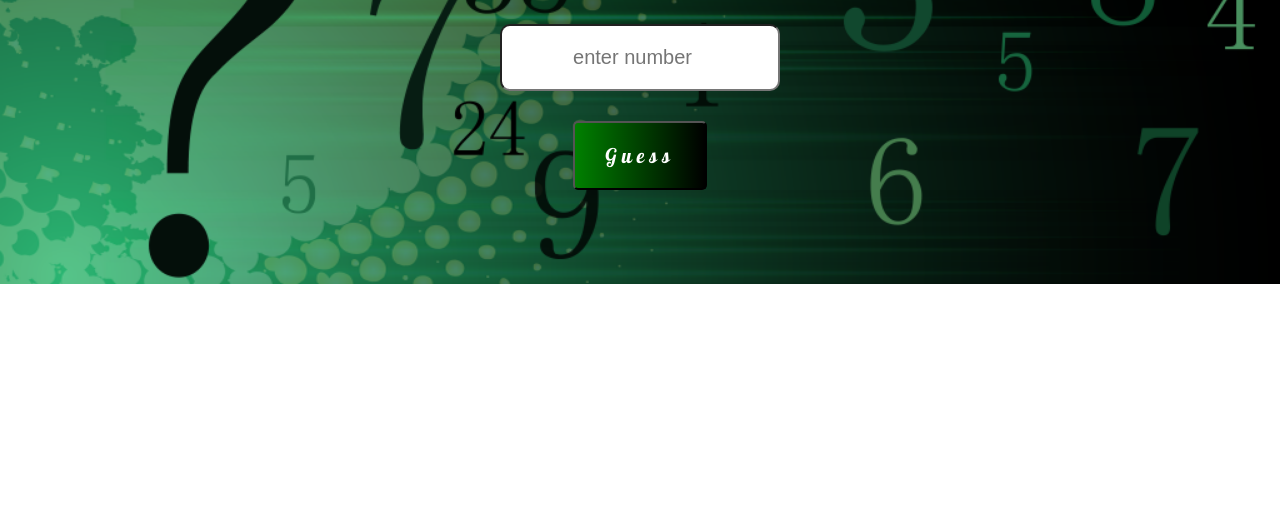
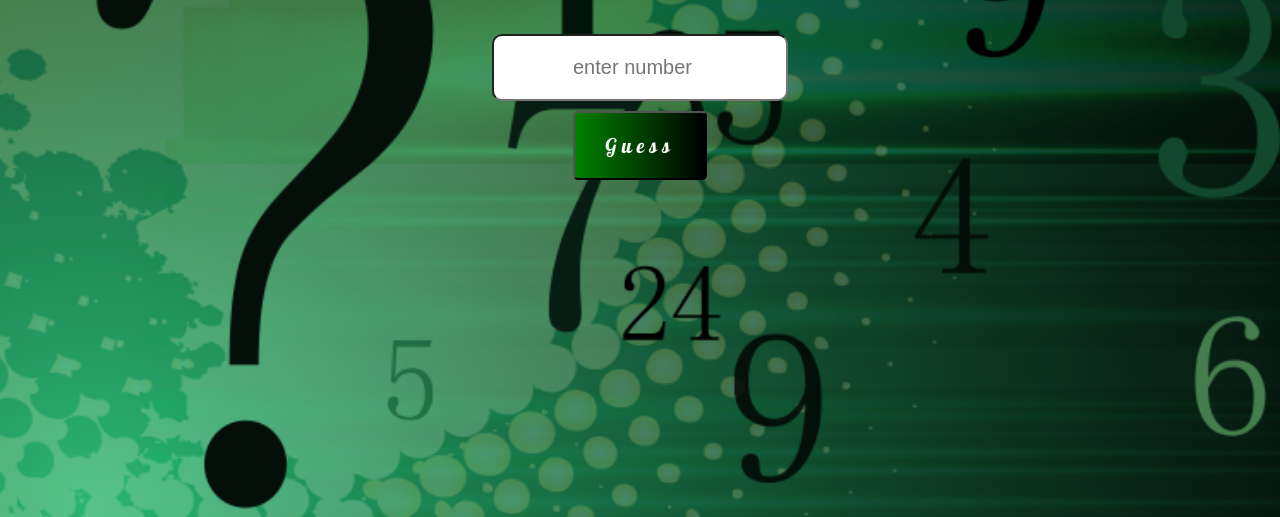
Before and after one commit to khadijatulkubra1998/guessGame, a plain HTML site: page easy.html in a window 1280 px wide. Shown: the part 341-858 px from the top of the page. Before the commit the page ends 800 px from the top, so only its background shows below. Drawn offline with Linux system fonts and the light colour scheme.

Commit message:
Add files via upload

```diff
--- a/easy.css
+++ b/easy.css
@@ -1,6 +1,5 @@
 body {
     text-align: center;
-    margin: 50px;
     background-image: url(image/unnamed.png);
     background-repeat: no-repeat;
     background-size: cover;
@@ -9,6 +8,7 @@ body {
     display: flex;
     align-items: center;
     flex-direction: column;
+    height: 700px;
 }
 
 h1 {
@@ -16,6 +16,7 @@ h1 {
     font-family: 'Dancing Script', cursive;
     text-shadow: 2px 2px 2px black;
 }
+
 h3 {
     font-size: 40px;
     font-family: 'Dancing Script', cursive;
@@ -30,12 +31,12 @@ input {
     font-size: 20px;
     outline: none;
     display: block;
-    margin: auto;
     border-radius: 10px;
+    margin-top: 10px;
 }
 
 button {
-    margin-top: 30px;
+    margin-top: 10px;
     padding: 20px;
     padding-left: 30px;
     padding-right: 30px;
@@ -46,6 +47,7 @@ button {
     letter-spacing: 5px;
     border-radius: 5px;
 }
+
 @media screen and (min-width: 320px) and (max-width: 420px) {
     h1 {
         font-size: 30px;
@@ -54,7 +56,6 @@ button {
         font-size: 20px;
     }
     input {
-        margin: auto;
         font-size: 8px;
         padding-right: 50px;
         padding-left: 50px;
@@ -64,13 +65,3 @@ button {
         padding: 10px;
     }
 }
-@media screen and (min-width: 421px) and (max-width: 805px) {
-    input {
-        margin: auto;
-    }
-}
-@media screen and (min-width: 806px) and (max-width: 1024px) {
-    input{
-        margin: auto;
-    }
-}
--- a/hard.css
+++ b/hard.css
@@ -1,6 +1,5 @@
 body {
     text-align: center;
-    margin: 50px;
     background-image: url(image/unnamed.png);
     background-repeat: no-repeat;
     background-size: cover;
@@ -9,6 +8,7 @@ body {
     display: flex;
     align-items: center;
     flex-direction: column;
+    height: 700px;
 }
 
 h1 {
@@ -16,6 +16,7 @@ h1 {
     font-family: 'Dancing Script', cursive;
     text-shadow: 2px 2px 2px black;
 }
+
 h3 {
     font-size: 40px;
     font-family: 'Dancing Script', cursive;
@@ -30,12 +31,12 @@ input {
     font-size: 20px;
     outline: none;
     display: block;
-    margin: auto;
     border-radius: 10px;
+    margin-top: 10px;
 }
 
 button {
-    margin-top: 30px;
+    margin-top: 10px;
     padding: 20px;
     padding-left: 30px;
     padding-right: 30px;
@@ -46,6 +47,7 @@ button {
     letter-spacing: 5px;
     border-radius: 5px;
 }
+
 @media screen and (min-width: 320px) and (max-width: 420px) {
     h1 {
         font-size: 30px;
@@ -54,7 +56,6 @@ button {
         font-size: 20px;
     }
     input {
-        margin: auto;
         font-size: 8px;
         padding-right: 50px;
         padding-left: 50px;
@@ -64,13 +65,3 @@ button {
         padding: 10px;
     }
 }
-@media screen and (min-width: 421px) and (max-width: 805px) {
-    input {
-        margin: auto;
-    }
-}
-@media screen and (min-width: 806px) and (max-width: 1024px) {
-    input{
-        margin: auto;
-    }
-}
--- a/medium.css
+++ b/medium.css
@@ -1,6 +1,5 @@
 body {
     text-align: center;
-    margin: 50px;
     background-image: url(image/unnamed.png);
     background-repeat: no-repeat;
     background-size: cover;
@@ -9,6 +8,7 @@ body {
     display: flex;
     align-items: center;
     flex-direction: column;
+    height: 700px;
 }
 
 h1 {
@@ -16,6 +16,7 @@ h1 {
     font-family: 'Dancing Script', cursive;
     text-shadow: 2px 2px 2px black;
 }
+
 h3 {
     font-size: 40px;
     font-family: 'Dancing Script', cursive;
@@ -30,12 +31,12 @@ input {
     font-size: 20px;
     outline: none;
     display: block;
-    margin: auto;
     border-radius: 10px;
+    margin-top: 10px;
 }
 
 button {
-    margin-top: 30px;
+    margin-top: 10px;
     padding: 20px;
     padding-left: 30px;
     padding-right: 30px;
@@ -46,6 +47,7 @@ button {
     letter-spacing: 5px;
     border-radius: 5px;
 }
+
 @media screen and (min-width: 320px) and (max-width: 420px) {
     h1 {
         font-size: 30px;
@@ -54,7 +56,6 @@ button {
         font-size: 20px;
     }
     input {
-        margin: auto;
         font-size: 8px;
         padding-right: 50px;
         padding-left: 50px;
@@ -64,13 +65,3 @@ button {
         padding: 10px;
     }
 }
-@media screen and (min-width: 421px) and (max-width: 805px) {
-    input {
-        margin: auto;
-    }
-}
-@media screen and (min-width: 806px) and (max-width: 1024px) {
-    input{
-        margin: auto;
-    }
-}
```
